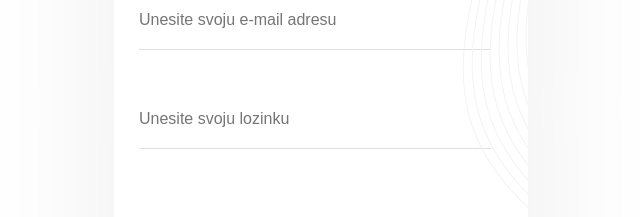
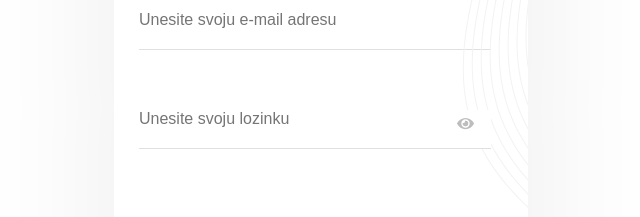
Before and after one commit to Bole11/MindfulNest, a React (Vite) app in the folder mindfulnest/: page / in a window 1280 px wide. Shown: the part 402-619 px from the top of the page, without its empty margins (319-959 px from the left). Built offline with nearby package versions, Linux system fonts and the light colour scheme.

Commit message:
Created reusable passwordInput
Created and styled reusable input for password.

```diff
--- a/mindfulnest/package.json
+++ b/mindfulnest/package.json
@@ -12,6 +12,7 @@
   "dependencies": {
     "react": "^18.3.1",
     "react-dom": "^18.3.1",
+    "react-icons": "^5.5.0",
     "react-router-dom": "^7.6.0"
   },
   "devDependencies": {
--- a/mindfulnest/src/App.jsx
+++ b/mindfulnest/src/App.jsx
@@ -1,6 +1,8 @@
 import { BrowserRouter as Router, Routes, Route } from "react-router-dom"
+
 import './App.css'
 import { Prijava } from "./pages/Prijava.jsx"
+import { Registracija } from "./pages/Registracija.jsx"
 
 function App() {
 
@@ -10,6 +12,7 @@ function App() {
       <Router>
         <Routes>
           <Route path="/" element={<Prijava/>} />
+          <Route path="/registracija" element={<Registracija/>}/>
         </Routes>
       </Router>
     </>
--- /dev/null
+++ b/mindfulnest/src/components/PasswordInput.jsx
@@ -0,0 +1,26 @@
+import styles from "../styles/PasswordInput.module.css";
+
+import { FaEye, FaEyeSlash } from 'react-icons/fa';
+import { useState } from "react";
+
+export function PasswordInput({ placeholder, value, onChange, className }) {
+    const [showPassword, setShowPassword] = useState(false);
+
+    return (
+        <div className={styles.passwordContainer}>
+            <input
+            type={showPassword ? 'text' : 'password'}
+            placeholder={placeholder}
+            value={value}
+            onChange={onChange}
+            className={`${styles.input} ${className}`}
+            />
+            <button
+            type="button"
+            className={styles.toggleButton}
+            onClick={() => setShowPassword(!showPassword)}>
+                {showPassword ? <FaEyeSlash /> : <FaEye />}
+            </button>
+        </div>
+    )
+}
--- a/mindfulnest/src/pages/Prijava.jsx
+++ b/mindfulnest/src/pages/Prijava.jsx
@@ -1,15 +1,47 @@
 import { AuthContainer } from "../components/AuthContainer.jsx";
-import styles from "../styles/Prijava.module.css"
+import styles from "../styles/Prijava.module.css";
+import { PasswordInput } from "../components/PasswordInput.jsx";
+
+import { Link } from "react-router-dom";
+import { useState } from "react";
+
 
 export function Prijava() {
+    const [email, setEmail] = useState('');
+    const [password, setPassword] = useState('');
+
+    function handleInputChange(event) {
+        const {type , value} = event.target;
+
+        if (type === 'email') {
+            setEmail(value);
+        };
+        if (type === 'password' || type === 'text') {
+            setPassword(value);
+        }
+    }
+
     return (
         <AuthContainer title={"Prijava"}>
             <form className={styles.form}>
-                <input type="email" className={styles.input} placeholder="Unesite svoju e-mail adresu"/>
-                <input type="password" className={styles.input} placeholder="Unesite svoju lozinku"/>
+                <input
+                type="email"
+                className={styles.input}
+                placeholder="Unesite svoju e-mail adresu"
+                onChange={handleInputChange}
+                />
+
+                <PasswordInput
+                placeholder="Unesite svoju lozinku"
+                className={styles.input}
+                onChange={handleInputChange}
+                />
+
                 <button className={styles.button}>Prijavi se</button>
-                <a className={styles.a}>Zaboravljena lozinka</a>
-                <span className={styles.span}>Nemaš nalog? <a className={styles.a}>Registruj se</a></span>
+
+                <Link to={"/zaboravljenaLozinka"} className={styles.a}>Zaboravljena lozinka</Link>
+
+                <span className={styles.span}>Nemaš nalog? <Link to={"/registracija"} className={styles.a}>Registruj se</Link></span>
             </form>
         </AuthContainer>
     )
--- /dev/null
+++ b/mindfulnest/src/pages/Registracija.jsx
@@ -0,0 +1,11 @@
+import { AuthContainer } from "../components/AuthContainer.jsx";
+
+
+
+export function Registracija() {
+    return (
+        <AuthContainer title={"Registracija"}>
+
+        </AuthContainer>
+    )
+}
--- /dev/null
+++ b/mindfulnest/src/styles/PasswordInput.module.css
@@ -0,0 +1,21 @@
+.passwordContainer {
+  position: relative;
+  width: 100%;
+  background-color: transparent;
+}
+
+.toggleButton {
+  position: absolute;
+  right: 50px;
+  top: 45%;
+  transform: translateY(-50%);
+  border: none;
+  cursor: pointer;
+  color: #BDBDBD;
+  background-color: transparent;
+}
+
+.toggleButton svg {
+  width: 25px;
+  height: 15px;
+}
--- a/mindfulnest/src/styles/Prijava.module.css
+++ b/mindfulnest/src/styles/Prijava.module.css
@@ -16,8 +16,7 @@
     align-self: flex-start;
 }
 
-input[type="email"]:focus,
-input[type="password"]:focus {
+.input:focus {
   outline: none;
 }
 
```
Also changed, not shown: 1 other file (tests, documents, lock files or other folders).
